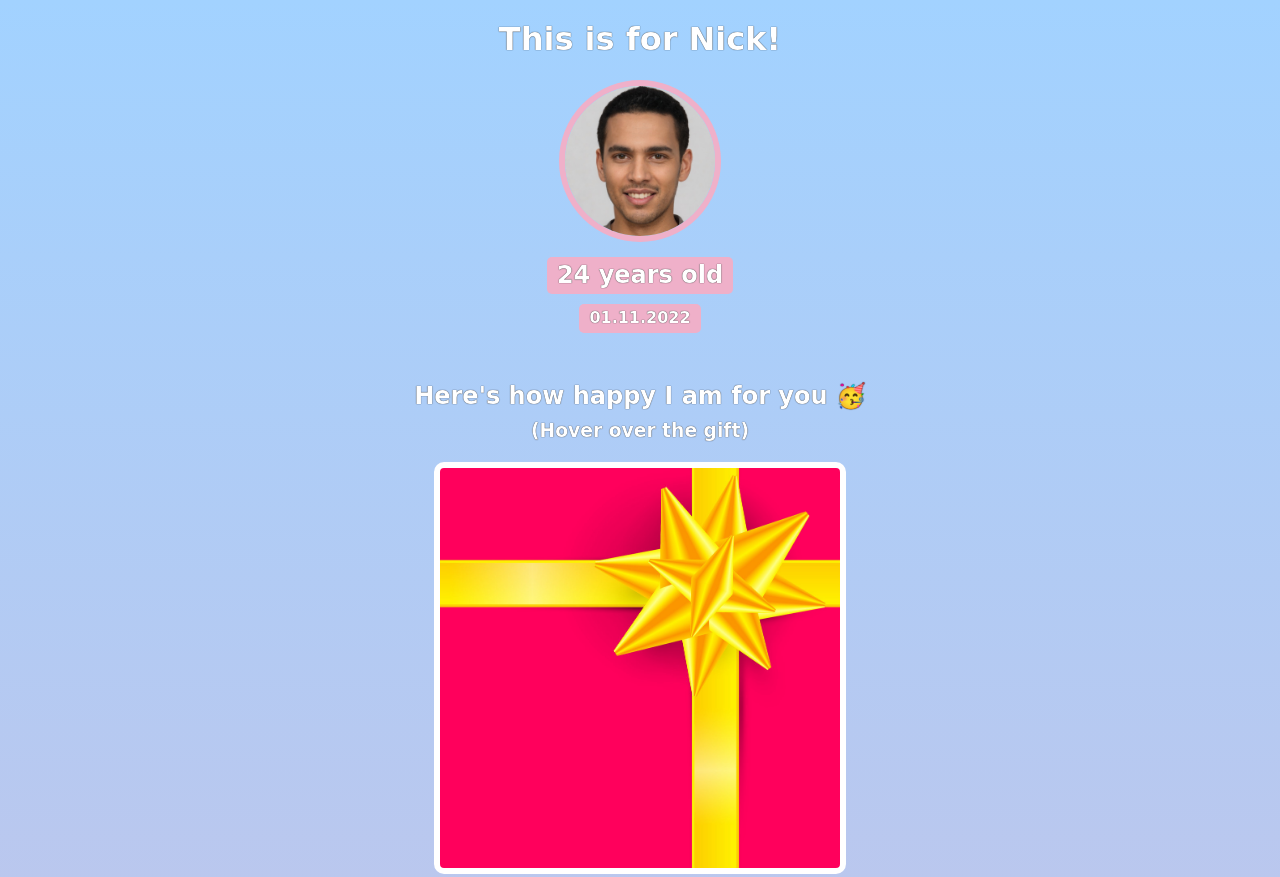
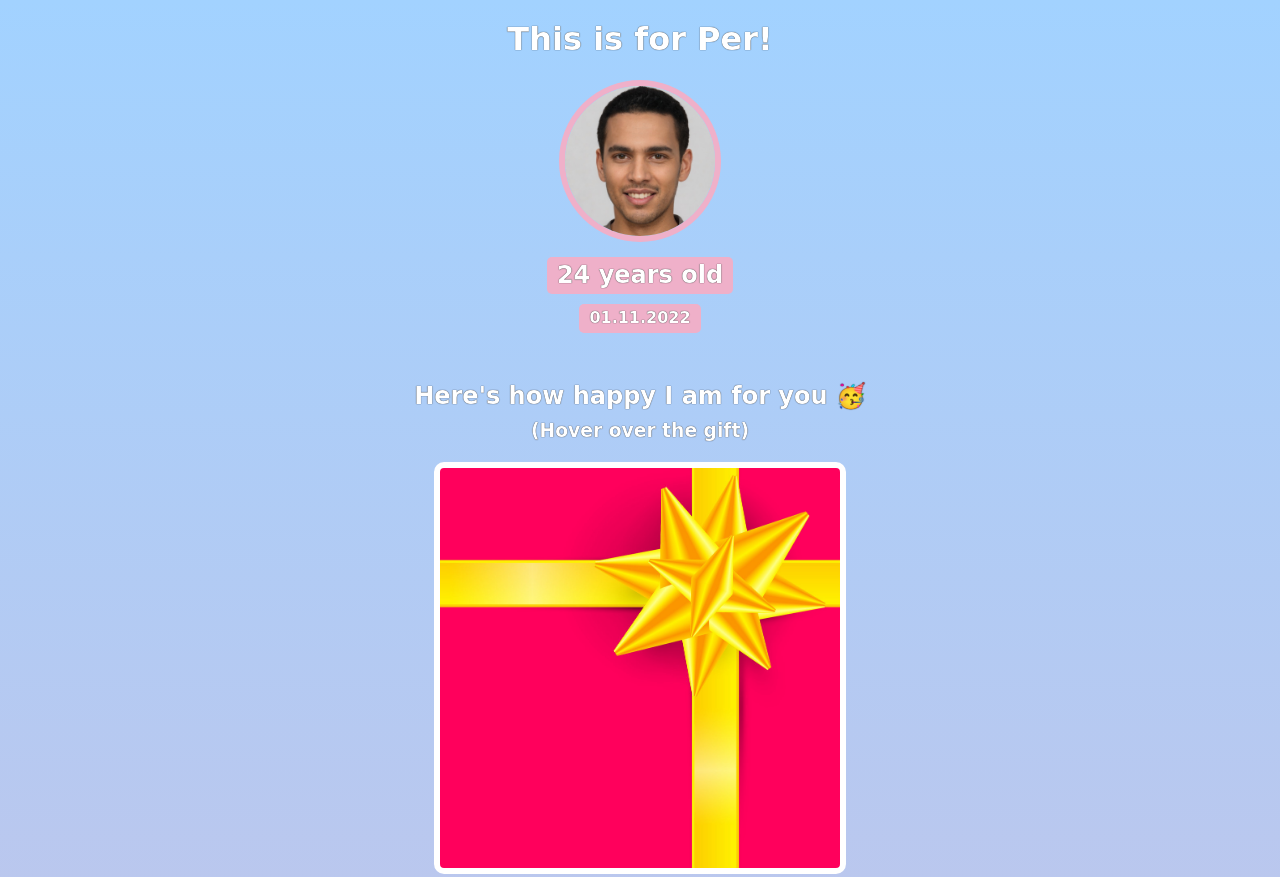
Before and after one commit to aaishaholaleye/gift-site, a website built with Vite: page index.html in a window 1280 px wide. Shown: the top 877 px of the page. Built offline with nearby package versions, Linux system fonts and the light colour scheme; a web font is replaced by a local one.

Commit message:
Change Name To Per

```diff
--- a/index.html
+++ b/index.html
@@ -7,7 +7,7 @@
     </head>
     <body>
         <div id="header">
-            <h1>This is for Nick!</h1>
+            <h1>This is for Per!</h1>
             <img id="bff-img" src="images/nick.jpg">
             <h2 id="bday-age">24 years old</h2>
             <h4 id="bday-date">01.11.2022</h4>
```
